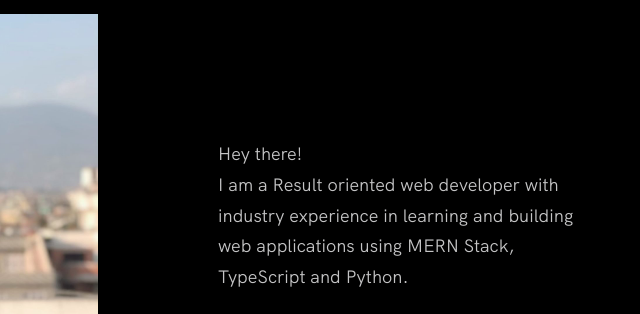
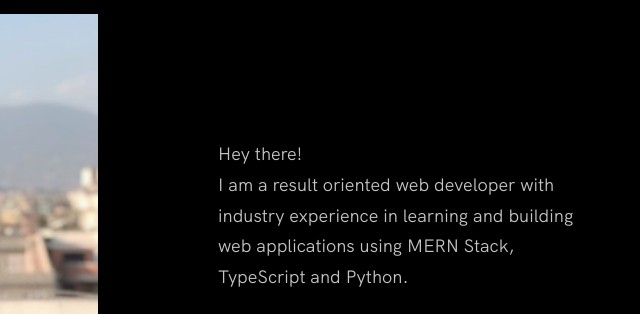
Before and after one commit to ahmedhamza47/portfolio, a plain HTML site: page index.html in a window 1280 px wide. Shown: the part 3280-3594 px from the top of the page, 587-1227 px from the left. Drawn offline with nearby package versions, Linux system fonts and the light colour scheme; files whose address does not match are found by name.

Commit message:
fix: spelling fixed

```diff
--- a/index.html
+++ b/index.html
@@ -191,7 +191,7 @@
             <div class="about__text">
               <p>
                 Hey there! <br />
-                I am a Result oriented web developer with industry experience in
+                I am a result oriented web developer with industry experience in
                 learning and building web applications using MERN Stack,
                 TypeScript and Python.
               </p>
```
